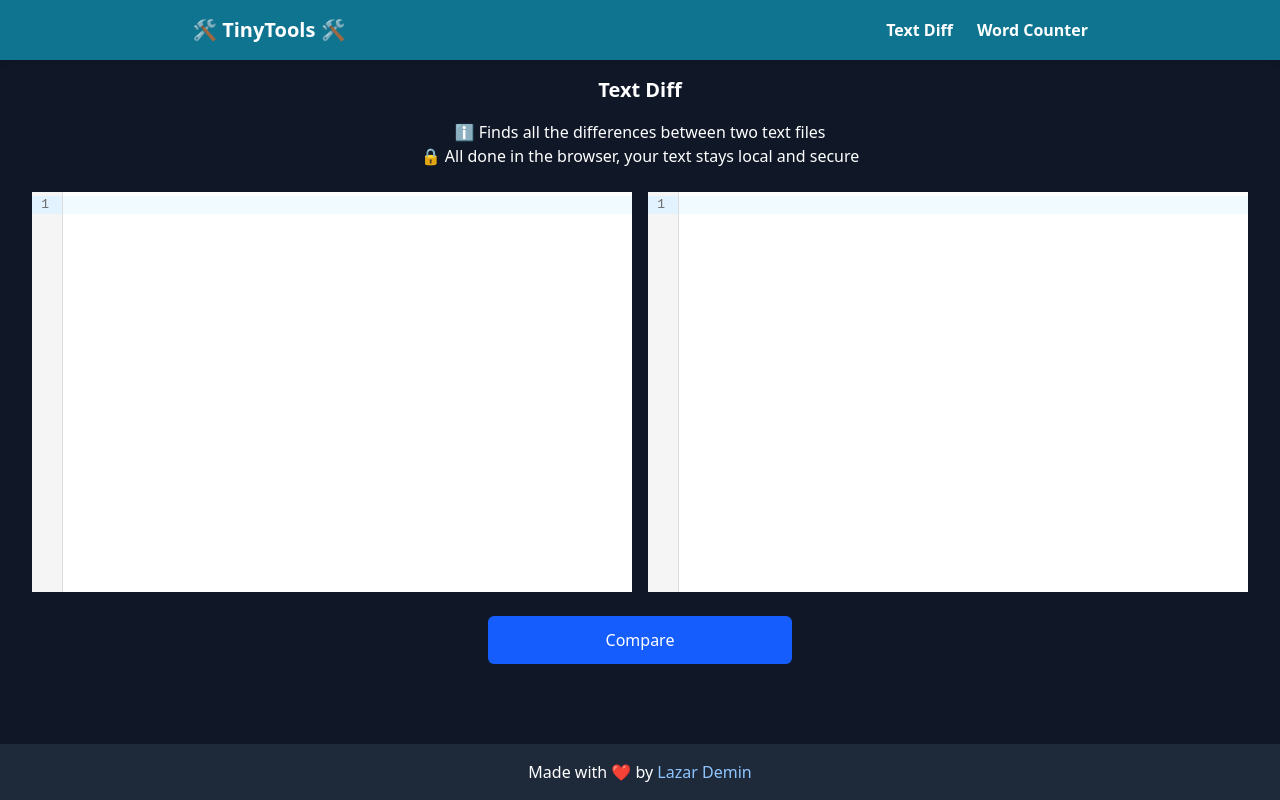
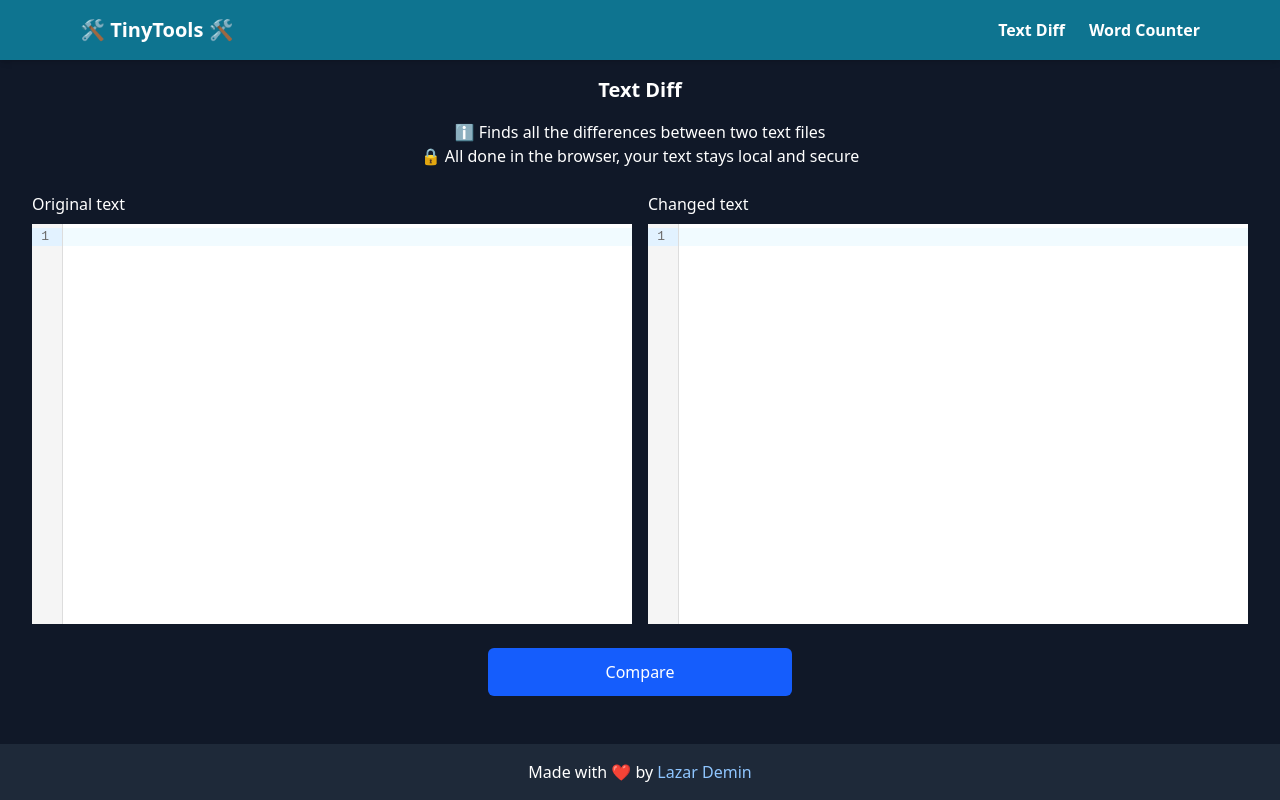
Before and after one commit to greenbreakfast/tinytools-react, a React (Vite) app: page / in a window 1280 px wide. Built offline with nearby package versions, Linux system fonts and the light colour scheme.

Commit message:
styling fixes, added gitignore

```diff
--- a/src/components/Header.jsx
+++ b/src/components/Header.jsx
@@ -8,7 +8,7 @@ function Header() {
 
     return (
         <header className="w-full bg-[#0e7490] text-white p-4 shadow-md">
-            <div className="max-w-4xl mx-auto flex justify-between items-center">
+            <div className="container mx-auto px-4 md:px-8 lg:px-16 flex justify-between items-center">
                 <Link to="/" className="text-xl font-bold">🛠️ TinyTools 🛠️</Link>
                 <nav>
                     <ul className="flex space-x-6">
--- a/src/components/TextEditorPair.jsx
+++ b/src/components/TextEditorPair.jsx
@@ -45,6 +45,7 @@ function TextEditorPair ({setText1, setText2}) {
         <>
             <div className="flex flex-col md:flex-row gap-4">
                 <div className="w-full md:w-1/2">
+                    <p className="text-md font-medium mb-2 text-left">Original text</p>
                     <CodeMirror
                         key="editor-1"
                         value=""
@@ -63,6 +64,7 @@ function TextEditorPair ({setText1, setText2}) {
                     />
                 </div>
                 <div className="w-full md:w-1/2">
+                    <p className="text-md font-medium mb-2 text-left">Changed text</p>
                     <CodeMirror
                         key="editor-2"
                         value=""
--- a/src/pages/TextDiff.jsx
+++ b/src/pages/TextDiff.jsx
@@ -58,7 +58,7 @@ function TextDiff () {
             <TextEditorPair setText1={handleChangeText1} setText2={handleChangeText2} />
             <div className="flex justify-center my-6" ref={resultsRef}>
                 <button
-                    className="w-1/4 px-6 py-3 bg-blue-600 text-white font-medium rounded-md hover:bg-blue-700"
+                    className="w-3/4 md:w-1/4 px-6 py-3 bg-blue-600 text-white font-medium rounded-md hover:bg-blue-700"
                     onClick={handleCompare}
                 >
                     Compare
```
Also changed, not shown: 2 other files (tests, documents, lock files or other folders).
